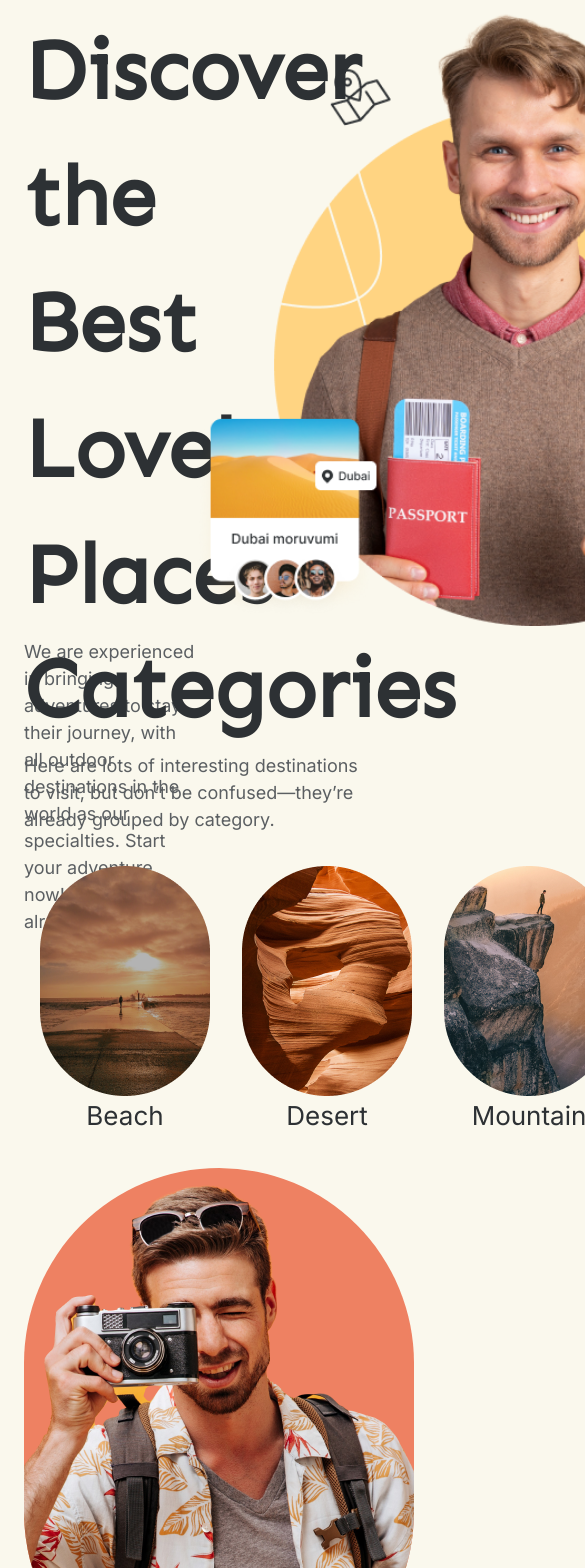
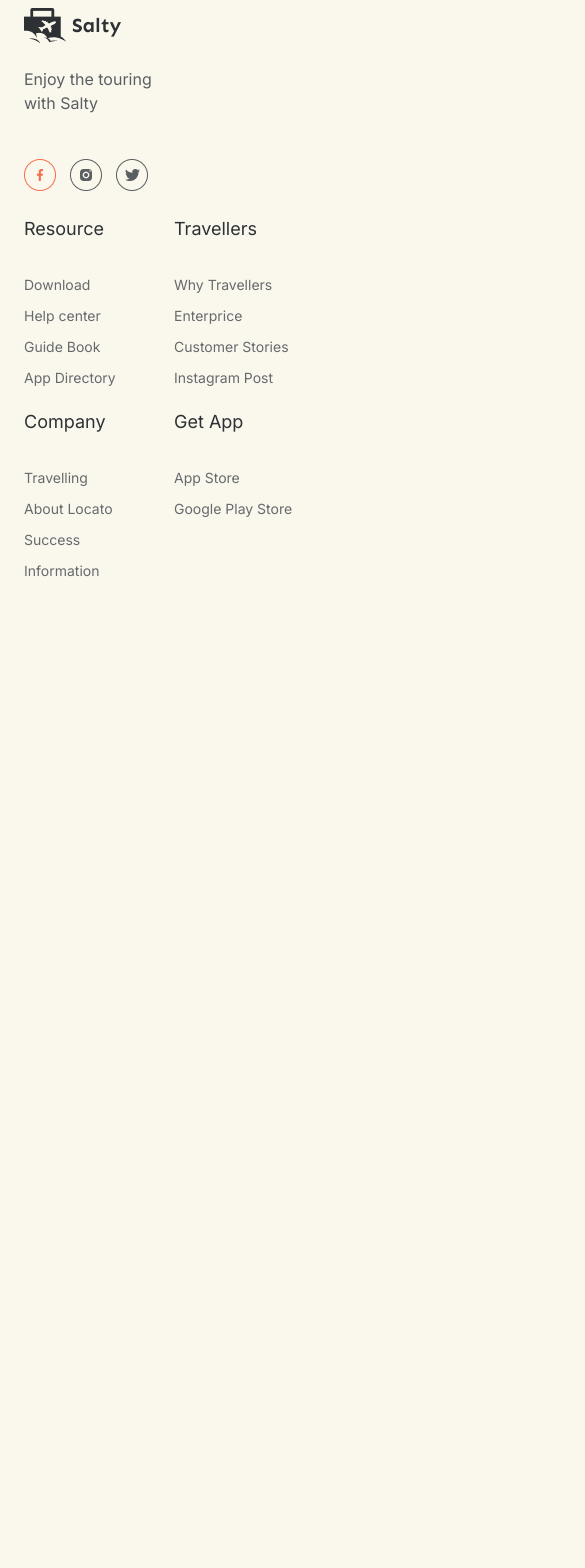
Before and after one commit to italosantana/website-travel-explorer, a React (Vite) app: page / in a window 390 px wide. Shown: the top 1568 px of the page, 585 px wide, since content can reach past the window. After the commit the page ends 844 px from the top, so only its background shows below. Built offline with nearby package versions, Linux system fonts and the light colour scheme.

Commit message:
fix: responsive footer

```diff
--- a/src/App.tsx
+++ b/src/App.tsx
@@ -12,10 +12,10 @@ function App() {
   return (
     <ThemeProvider theme={theme}>
       <React.Fragment>
-        <Banner />
-        <Categories />
-        <Termonial />
-        <Newsletter />
+        {/* <Banner /> */}
+        {/* <Categories /> */}
+        {/* <Termonial /> */}
+        {/* <Newsletter /> */}
         <Footer />
       </React.Fragment>
     </ThemeProvider>
--- a/src/components/Footer/Footer.tsx
+++ b/src/components/Footer/Footer.tsx
@@ -1,4 +1,5 @@
 import { Box, Container, Typography } from "@mui/material"
+import theme from "../../styles/theme";
 
 type FooterProps = {
     title: string;
@@ -35,6 +36,9 @@ const FooterItem = ({ title, children }: FooterProps) => {
                 width: "150px",
                 a: {
                     textDecoration: 'transparent',
+                },
+                [theme.breakpoints.down('tablet')]:{
+                    mt: '20px',
                 }
             }}
         >
```
